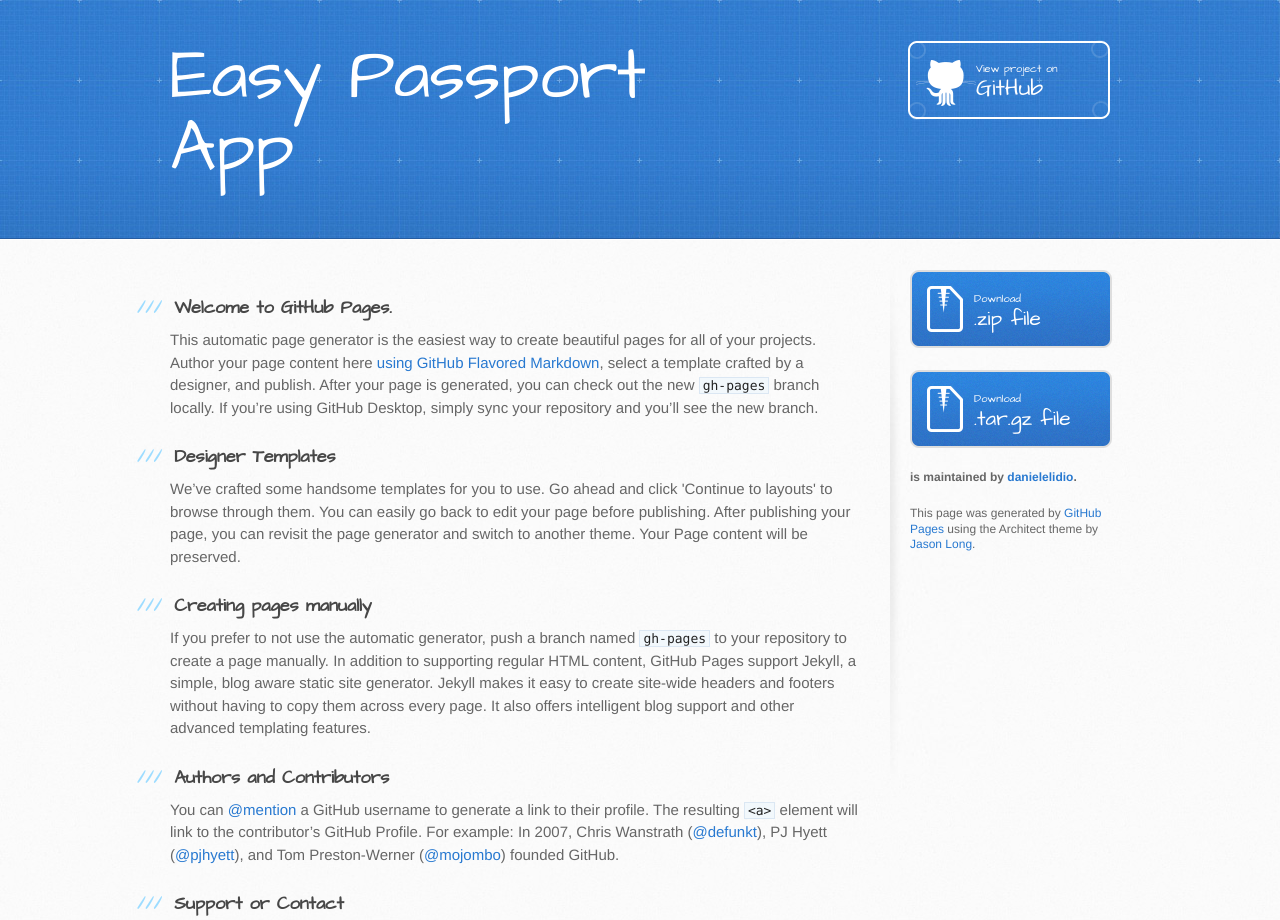
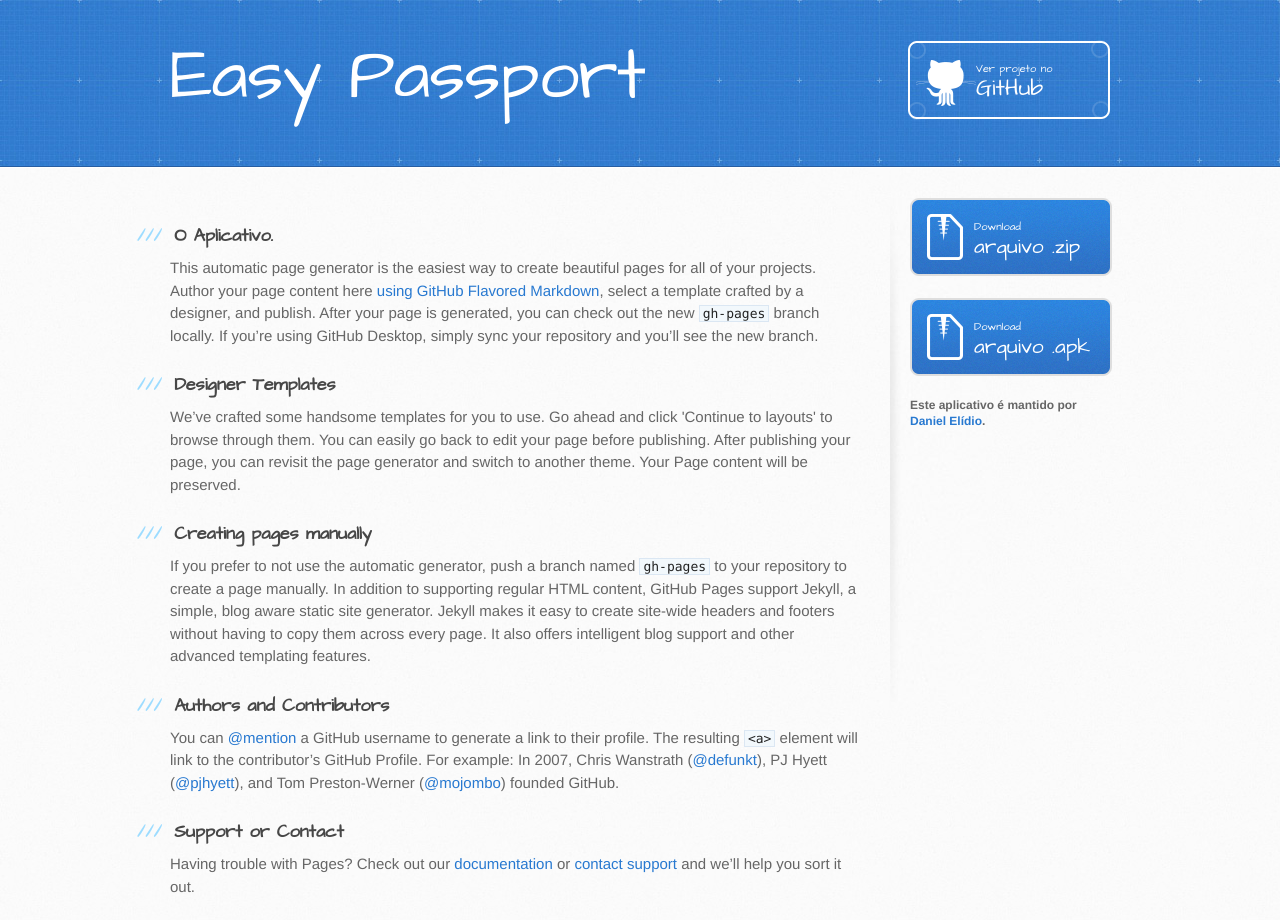
Before and after one commit to danielelidio/EasyPassoportApp, a plain HTML site: page index.html in a window 1280 px wide. Shown: the top 920 px of the page. Drawn offline with Linux system fonts and the light colour scheme.

Commit message:
Tradução da Página
Tradução de Alguns itens para o inglês.

```diff
--- a/index.html
+++ b/index.html
@@ -19,9 +19,9 @@
   <body>
     <header>
       <div class="inner">
-        <h1>Easy Passport App</h1>
+        <h1>Easy Passport</h1>
         <h2></h2>
-        <a href="https://github.com/danielelidio/EasyPassoportApp" class="button"><small>View project on</small> GitHub</a>
+        <a href="https://github.com/danielelidio/EasyPassoportApp" class="button"><small>Ver projeto no</small> GitHub</a>
       </div>
     </header>
 
@@ -29,7 +29,7 @@
       <div class="inner clearfix">
         <section id="main-content">
           <h3>
-<a id="welcome-to-github-pages" class="anchor" href="#welcome-to-github-pages" aria-hidden="true"><span aria-hidden="true" class="octicon octicon-link"></span></a>Welcome to GitHub Pages.</h3>
+<a id="welcome-to-github-pages" class="anchor" href="#welcome-to-github-pages" aria-hidden="true"><span aria-hidden="true" class="octicon octicon-link"></span></a>O Aplicativo.</h3>
 
 <p>This automatic page generator is the easiest way to create beautiful pages for all of your projects. Author your page content here <a href="https://guides.github.com/features/mastering-markdown/">using GitHub Flavored Markdown</a>, select a template crafted by a designer, and publish. After your page is generated, you can check out the new <code>gh-pages</code> branch locally. If you’re using GitHub Desktop, simply sync your repository and you’ll see the new branch.</p>
 
@@ -57,16 +57,14 @@
         <aside id="sidebar">
           <a href="https://github.com/danielelidio/EasyPassoportApp/zipball/master" class="button">
             <small>Download</small>
-            .zip file
+            arquivo .zip
           </a>
           <a href="https://github.com/danielelidio/EasyPassoportApp/tarball/master" class="button">
             <small>Download</small>
-            .tar.gz file
+            arquivo .apk
           </a>
 
-          <p class="repo-owner"><a href="https://github.com/danielelidio/EasyPassoportApp"></a> is maintained by <a href="https://github.com/danielelidio">danielelidio</a>.</p>
-
-          <p>This page was generated by <a href="https://pages.github.com">GitHub Pages</a> using the Architect theme by <a href="https://twitter.com/jasonlong">Jason Long</a>.</p>
+          <p class="repo-owner"><a href="https://github.com/danielelidio/EasyPassoportApp"></a> Este aplicativo é mantido por <a href="https://github.com/danielelidio">Daniel Elídio</a>.</p>
         </aside>
       </div>
     </div>
```
